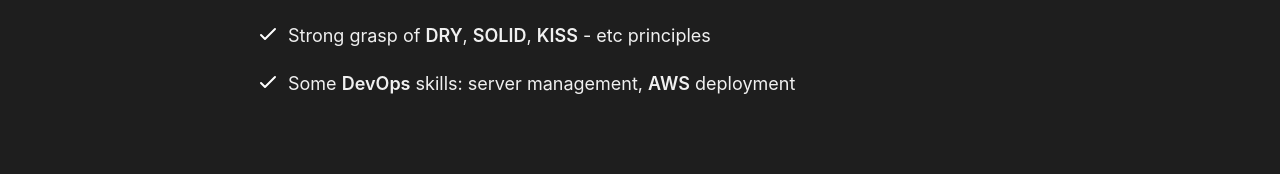
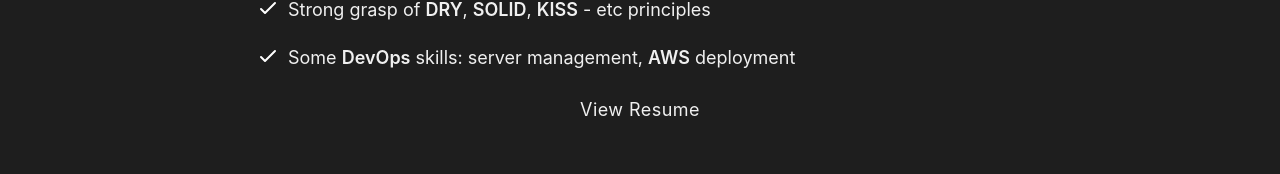
Before and after one commit to lemiil/lemiil-fun, a Vue app: page /dev/about in a window 1280 px wide. Shown: the part 574-748 px from the top of the page. Built offline with nearby package versions, Linux system fonts and the light colour scheme.

Commit message:
Add resume PDF and link on About page

```diff
--- a/src/views/About.vue
+++ b/src/views/About.vue
@@ -111,12 +111,20 @@ import layout from './Layout.vue';
                                     <span class="font-semibold">AWS</span> deployment</span>
                             </li>
                         </ul>
+
                     </div>
                 </div>
             </div>
         </section>
-
-         </layout>
+        <section class="pt-6">
+            <div class="flex justify-center">
+                <a href="/Лемешко Гавриїл CV.pdf" target="_blank" rel="noopener"
+                    class="inline-flex text-lg text-center items-center tracking-wide accent-hover transition">
+                    <span>View Resume</span>
+                </a>
+            </div>
+        </section>
+    </layout>
 
 
 
```
Also changed, not shown: 1 other file (tests, documents, lock files or other folders).
